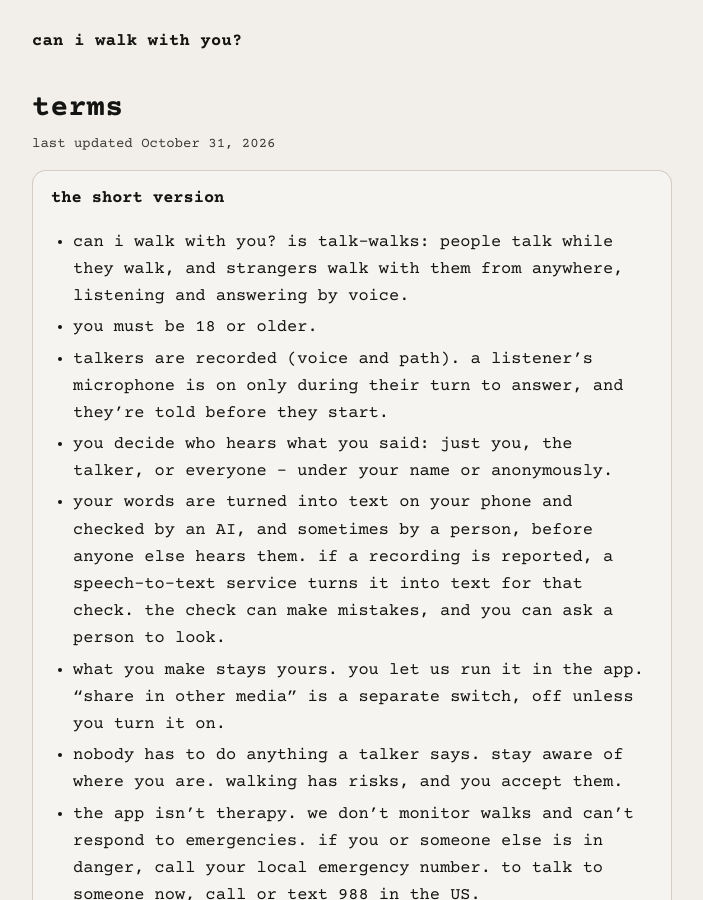
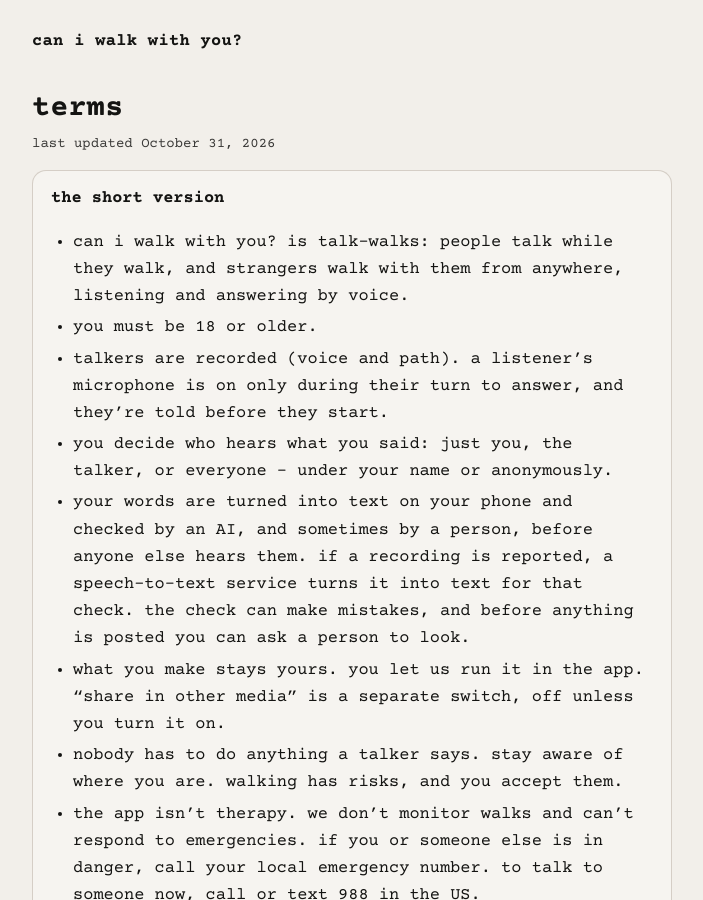
Before and after one commit to thorayaaa/caniwalkwithyou-site, a Jekyll site: the page built from terms.md, in a window 1280 px wide and 900 px high. Shown: the whole window, without its empty margins (288-991 px from the left). Built offline with Jekyll 4.4.1, drawn with Linux system fonts in a browser that asks for light colours; some of the changed text lies outside the part shown.

Commit message:
Terms: a person's look at the AI check is offered before posting only; removed walks can't be restored (Batch AX item 4).

```diff
--- a/terms.md
+++ b/terms.md
@@ -16,7 +16,7 @@
 - you must be 18 or older.
 - talkers are recorded (voice and path). a listener's microphone is on only during their turn to answer, and they're told before they start.
 - you decide who hears what you said: just you, the talker, or everyone - under your name or anonymously.
-- your words are turned into text on your phone and checked by an AI, and sometimes by a person, before anyone else hears them. if a recording is reported, a speech-to-text service turns it into text for that check. the check can make mistakes, and you can ask a person to look.
+- your words are turned into text on your phone and checked by an AI, and sometimes by a person, before anyone else hears them. if a recording is reported, a speech-to-text service turns it into text for that check. the check can make mistakes, and before anything is posted you can ask a person to look.
 - what you make stays yours. you let us run it in the app. "share in other media" is a separate switch, off unless you turn it on.
 - nobody has to do anything a talker says. stay aware of where you are. walking has risks, and you accept them.
 - the app isn't therapy. we don't monitor walks and can't respond to emergencies. if you or someone else is in danger, call your local emergency number. to talk to someone now, call or text 988 in the US.
@@ -96,7 +96,7 @@
 - **sensitive topics:** the check can add a heads-up for sensitive topics to a walk. only we can take it off.
 - **if it sounds like someone is in danger right now**, it's never treated as breaking a rule: the app shows them, privately, where they can talk to someone right now (988 in the US), and keeps their walk or answer just for them. nobody is told - not us, not anyone. we don't monitor walks and can't respond to emergencies. if you or someone else is in danger, call your local emergency number. to talk to someone now, call or text 988 in the US.
 
-**the AI can make mistakes**, in either direction. if you think it got something wrong, you can ask for a person to review it at hello@caniwalkwithyou.com. passing the check doesn't mean we've approved what anyone says, and it doesn't replace reports (section 16).
+**the AI can make mistakes**, in either direction. if you think it got something wrong before your walk or answer is posted, you can ask for a person to review it at hello@caniwalkwithyou.com. removed walks can't be restored. passing the check doesn't mean we've approved what anyone says, and it doesn't replace reports (section 16).
 
 ## 10. recording other people
 
```
